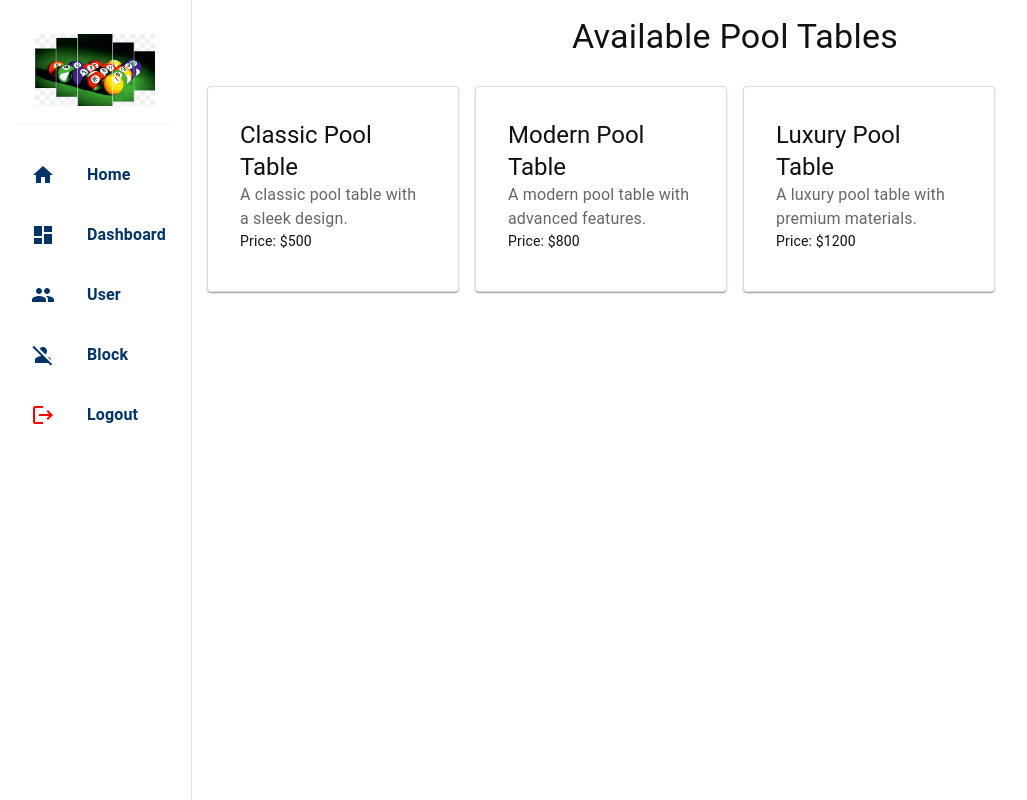
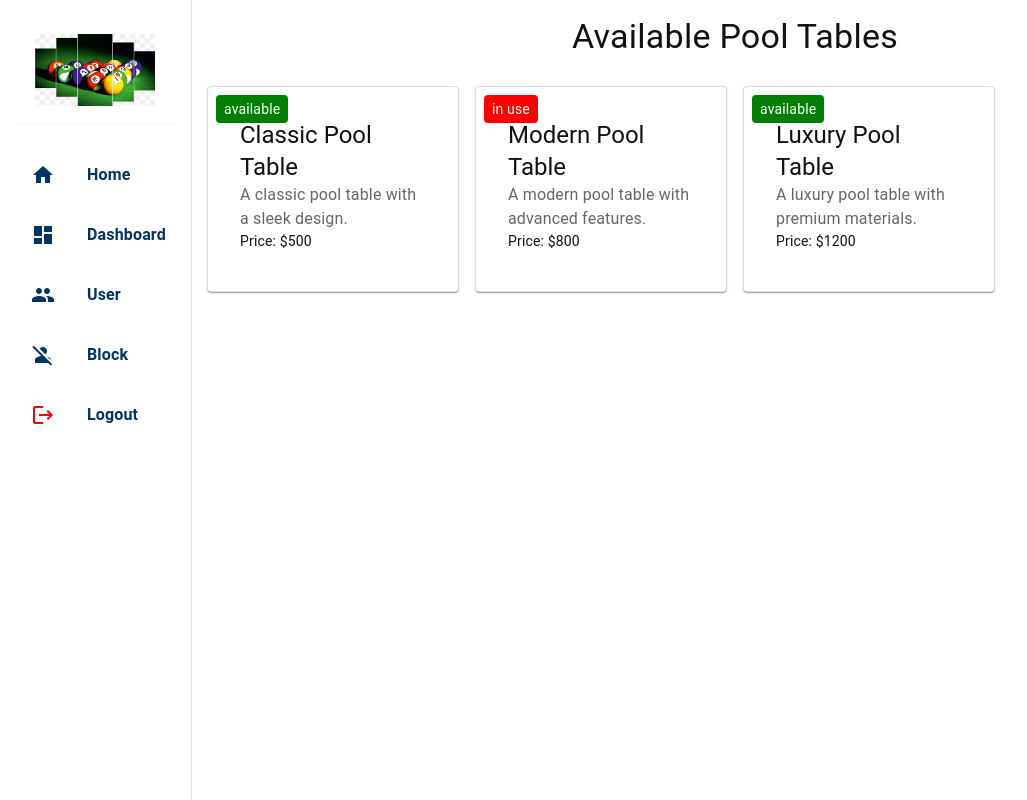
Before and after one commit to PhuocHuynh63/fe_web_ball_pooling, a React (Create React App) app: page / in a window 1280 px wide. Shown: the whole page, without its empty margins (1-1028 px from the left). Built offline with nearby package versions, Linux system fonts and the light colour scheme.

Commit message:
update table

```diff
--- a/src/component/PoolTables/PoolTables.css
+++ b/src/component/PoolTables/PoolTables.css
@@ -13,6 +13,7 @@
 }
 
 .pool-table-card {
+  position: relative;
   display: flex;
   flex-direction: column;
   justify-content: space-between;
@@ -25,3 +26,21 @@
 .pool-table-card:hover {
   box-shadow: 0 4px 8px rgba(0, 0, 0, 0.1);
 }
+
+.status-label {
+  position: absolute;
+  top: 8px;
+  left: 8px;
+  padding: 4px 8px;
+  border-radius: 4px;
+  color: white;
+  font-weight: bold;
+}
+
+.status-label.available {
+  background-color: green;
+}
+
+.status-label.in-use {
+  background-color: red;
+}
--- a/src/component/PoolTables/PoolTables.jsx
+++ b/src/component/PoolTables/PoolTables.jsx
@@ -9,18 +9,21 @@ const PoolTables = () => {
       name: "Classic Pool Table",
       description: "A classic pool table with a sleek design.",
       price: 500,
+      status: "available", // Status of the pool table
     },
     {
       id: 2,
       name: "Modern Pool Table",
       description: "A modern pool table with advanced features.",
       price: 800,
+      status: "in use", // Status of the pool table
     },
     {
       id: 3,
       name: "Luxury Pool Table",
       description: "A luxury pool table with premium materials.",
       price: 1200,
+      status: "available", // Status of the pool table
     },
   ]);
 
@@ -34,6 +37,12 @@ const PoolTables = () => {
           poolTables.map((table) => (
             <Card key={table.id} className="pool-table-card">
               <CardContent>
+                <Typography
+                  variant="body2"
+                  className={`status-label ${table.status === "available" ? "available" : "in-use"}`}
+                >
+                  {table.status}
+                </Typography>
                 <Typography variant="h5">{table.name}</Typography>
                 <Typography color="textSecondary">{table.description}</Typography>
                 <Typography variant="body2">Price: ${table.price}</Typography>
```
